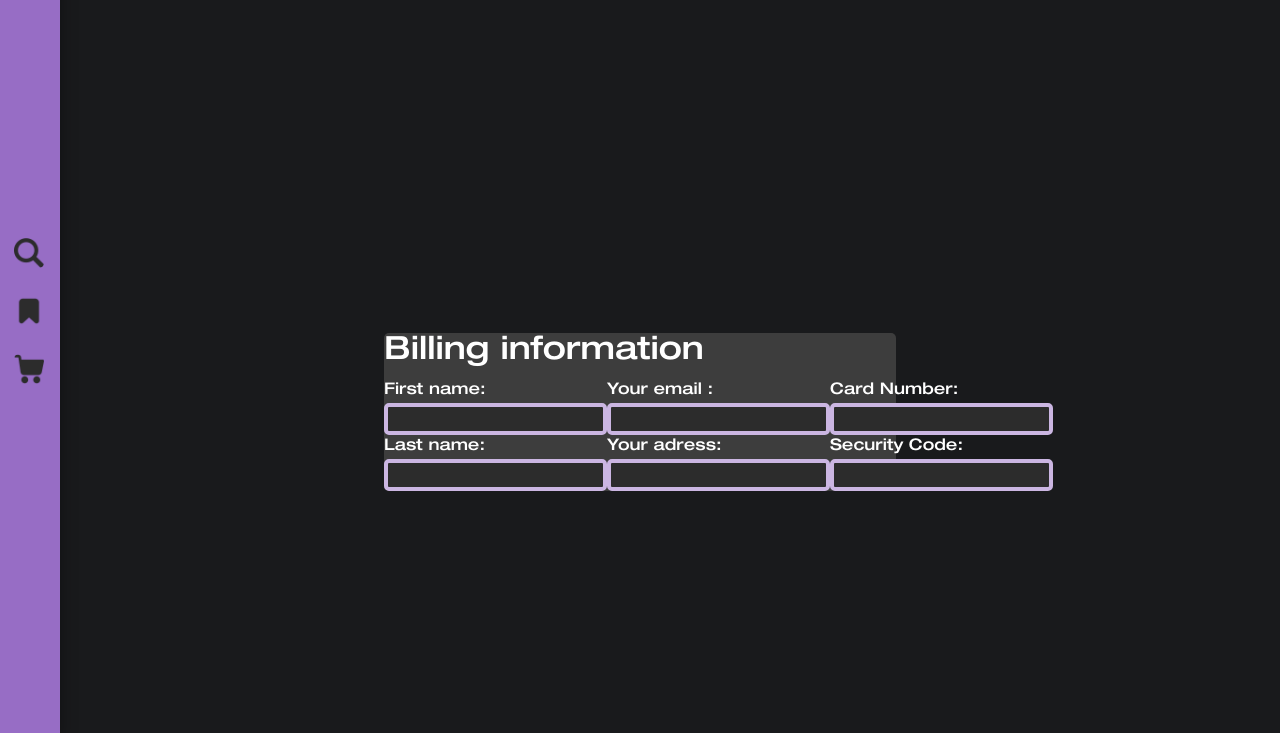
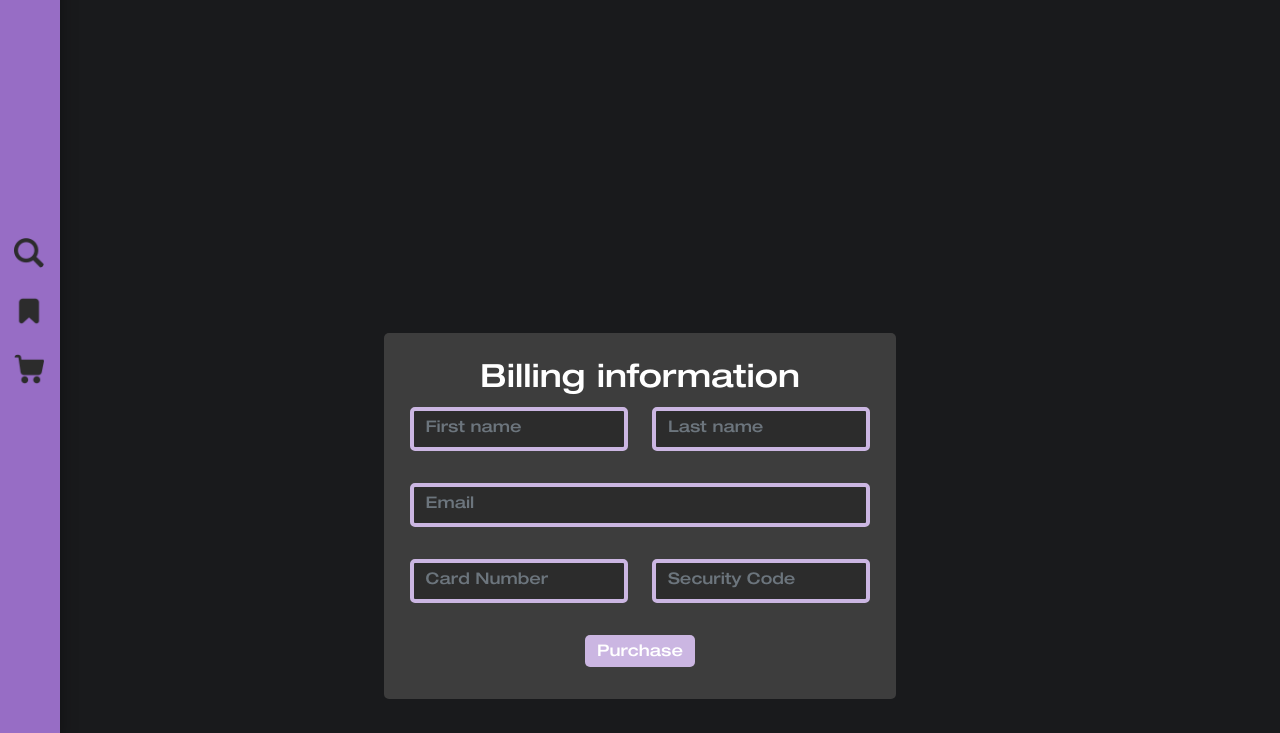
Before and after one commit to renatosalvatoree/proyecto-java-script, a website: page pages/checkout.html in a window 1280 px wide. Shown: the part 67-800 px from the top of the page. Drawn offline with Linux system fonts and the light colour scheme; some packages are replaced by stand-ins of ours; a script that the page names is missing.

Commit message:
Terminando el disenio del formulario de compra.

```diff
--- a/js/agregarElementosTabla.js
+++ b/js/agregarElementosTabla.js
@@ -1,7 +1,5 @@
 let carrito = [];
 let botonCheckout = document.getElementById("botonCheckout")
-// const buyButton = document.getElementById("buyButton");
-// buyButton.addEventListener("click", agregarCarrito)
 carrito = JSON.parse(sessionStorage.getItem("carrito"))
 tabla = document.getElementById("tablaCarrito");
 let precio = 0
--- a/pages/checkout.html
+++ b/pages/checkout.html
@@ -30,38 +30,37 @@
     <input type="button" value="Proceed to checkout" id="botonCheckout" class="hidden">
     <div id="checkoutForm" class="checkoutForm">
       <h2>Billing information</h2>
-      <form id="formulario" class="formulario">
-        <div>
-          <div>
-            <label for="fname">First name:</label><br>
-            <input type="text" id="fname" name="fname"><br>
+    <div class="formulario">
+      <form>
+        <div class="row">
+          <div class="col">
+            <input type="text" class="form-control" placeholder="First name">
           </div>
-          <div>
-            <label for="lname">Last name:</label><br>
-            <input type="text" id="lname" name="lname"><br>
+          <div class="col">
+            <input type="text" class="form-control" placeholder="Last name">
           </div>
         </div>
-        <div>
-          <div>
-          <label for="lname">Your email :</label><br>
-          <input type="text" id="lname" name="lname"><br>
+        <div class="row">
+          <div class="col">
+            <input type="text" class="form-control" placeholder="Email">
+          </div>
         </div>
-        <div>
-          <label for="lname">Your adress:</label><br>
-          <input type="text" id="lname" name="lname"><br>
+        <div class="row">
+          <div class="col">
+            <input type="text" class="form-control" placeholder="Card Number">
+          </div>
+          <div class="col">
+            <input type="text" class="form-control" placeholder="Security Code">
+          </div>
         </div>
-        </div>
-        <div>
-          <div>
-          <label for="lname">Card Number:</label><br>
-          <input type="text" id="lname" name="lname"><br>
-        </div>
-        <div>
-          <label for="lname">Security Code:</label><br>
-          <input type="text" id="lname" name="lname"><br>
-        </div>
+        <div class="row">
+          <div class="col">
+            <input type="submit" value="Purchase" class="form-control" id="purchaseButton">
+          </div>
         </div>
       </form>
+    </div>
+
     </div>
   </main>
   <script src="//cdn.jsdelivr.net/npm/sweetalert2@11"></script>
--- a/scss/_checkout.scss
+++ b/scss/_checkout.scss
@@ -28,30 +28,46 @@
 }
 
 .checkoutForm{
-    // display: none; //holaaaaaaaaaaaaaaaaaaaaaaa
     width: 40%;
-    // height: 50px;
     background-color: #3d3d3d;
     border-radius: 5px;
-    /* centrar vertical y horizontalmente */
     position: absolute;
     top: 50%;
     left: 30%;
-    // margin: -2
-.formulario{
+    h2{
+        margin-top: 28px;
+        text-align: center;
+    }
+    .formulario{
+        width: 90%;
+        margin: 0 auto;
+        .row{
+            margin-bottom: 32px;
+        }
+        input{
+            background-color: #2c2c2c;
+            border: 4px solid #cbb6e2;
+            border-radius: 5px;
+            color: white;
+            }
+            .purchaseButtonContainer{
+                width: 100%;
+            }
+            #purchaseButton{
+                margin: 0 auto;
+                background-color: #CBB6E2;
+                border: 0px;
+                width: 110px;
+                height: 32px;
 
-    display: flex;
-    align-items: center;
-    justify-content: space-around;
+            }
+            #purchaseButton:hover{
+                background-color: #b192d4;
+            }
+            #purchaseButton:active{
+                background-color: #976dc5;
+            }
 
-    input{
-        background-color: #2c2c2c;
-        border: 4px solid #cbb6e2;
-        border-radius: 5px;
     }
-    // div{
-    //     background-color: ;
-    // }
 
 }
-}
```
Also changed, not shown: js/agregarCarrito.js (+0 -29 lines), css/style.css.
